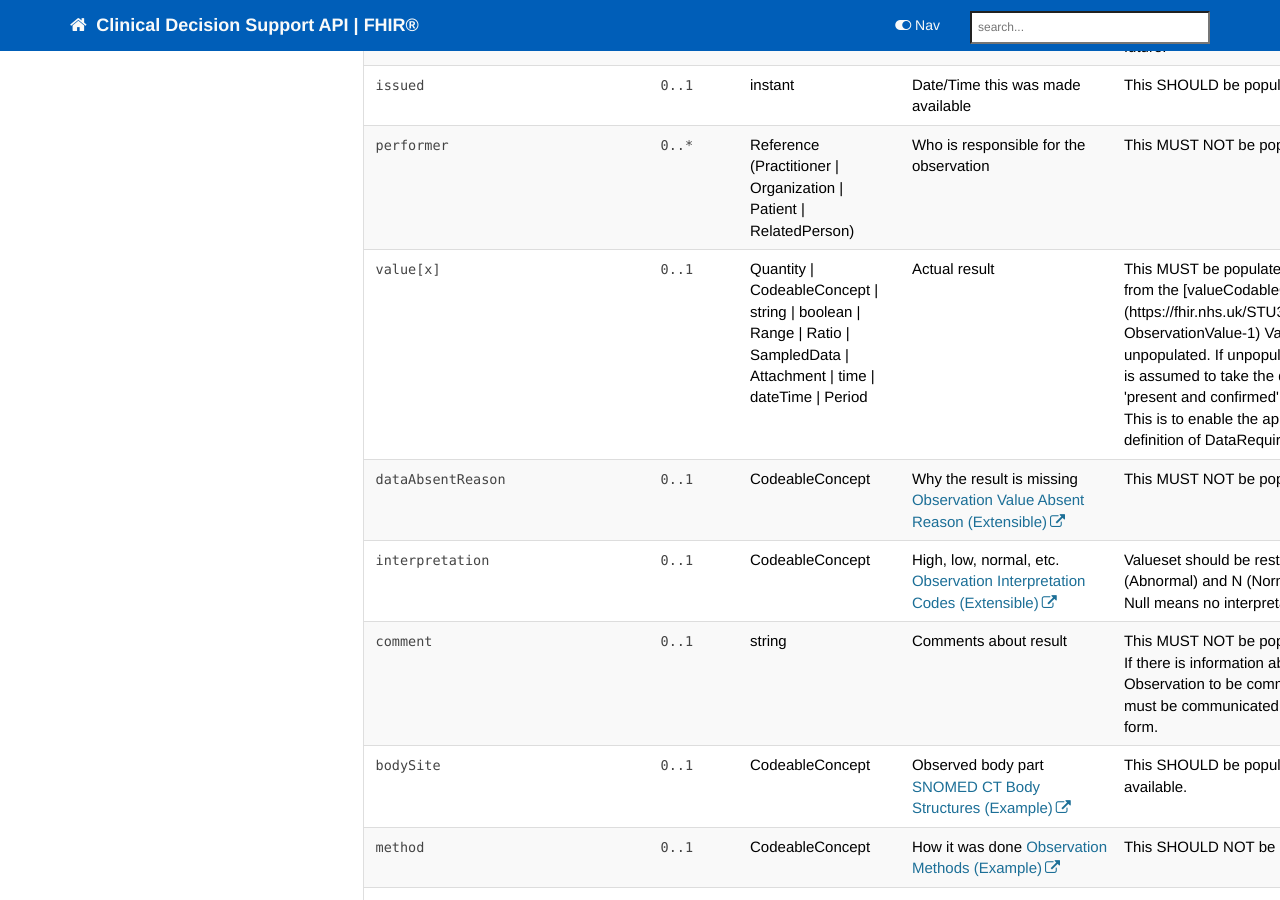
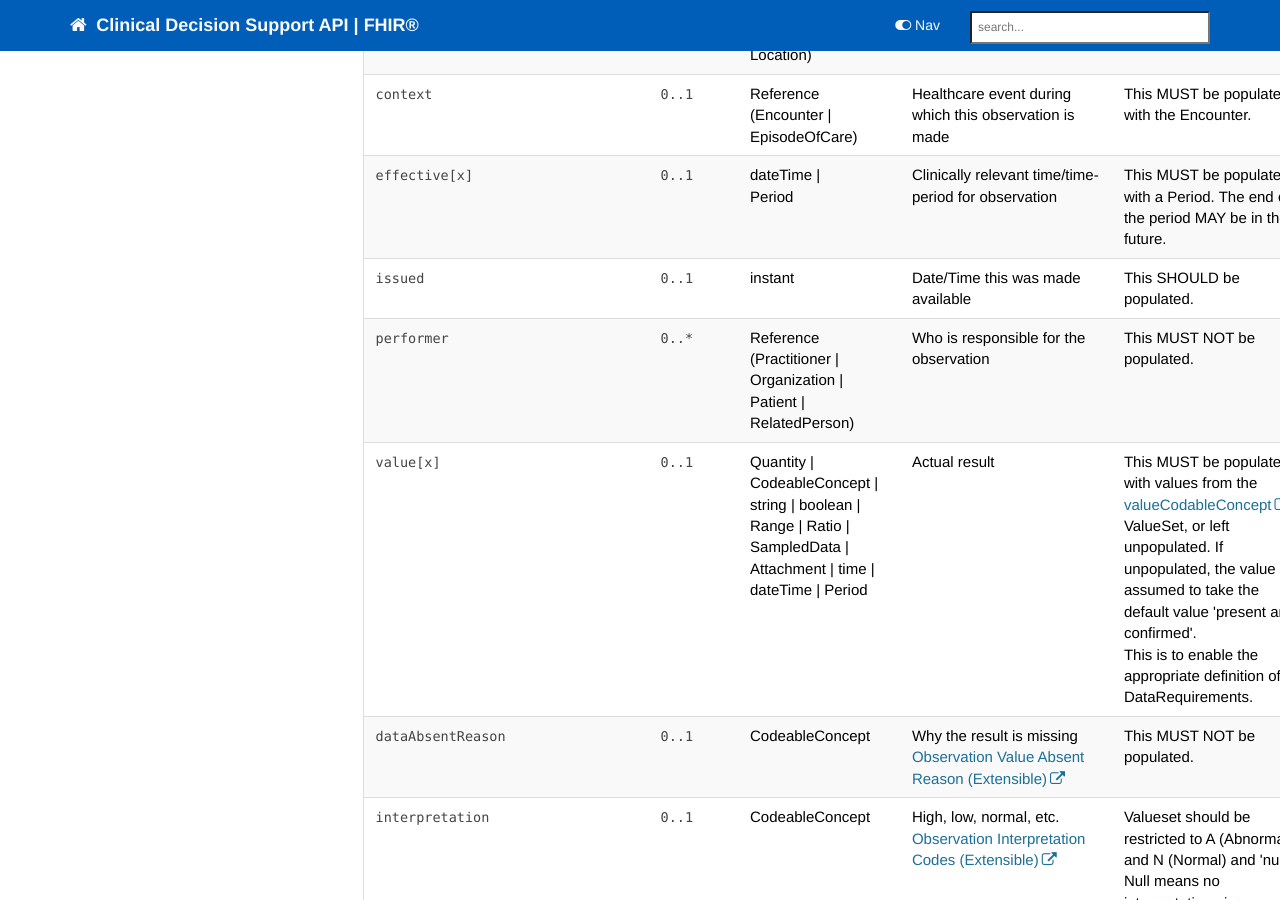
Before and after one commit to nhsconnect/FHIR-CDS, a Jekyll site: the page built from pages/explore/api_observation.md, in a window 1280 px wide and 900 px high, scrolled down 2042 px. Built offline with Jekyll 4.4.1, drawn with Linux system fonts in a browser that asks for light colours; nearby versions of some CDN libraries; comment, search, counter and statistics services are not loaded; part of the change alters nothing that is shown.

Commit message:
Update api_observation.md

```diff
--- a/pages/explore/api_observation.md
+++ b/pages/explore/api_observation.md
@@ -160,7 +160,7 @@ Detailed implementation guidance for an `Observation` resource in the CDS contex
       <td><code>0..1</code></td>
       <td>Quantity | CodeableConcept | string | boolean | Range | Ratio | SampledData | Attachment | time | dateTime | Period</td>
 <td>Actual result</td>
-<td>This MUST be populated with values from the [valueCodableConcept](https://fhir.nhs.uk/STU3/ValueSet/UEC-ObservationValue-1) ValueSet, or left unpopulated. If unpopulated, the value is assumed to take the default value 'present and confirmed'.<br/>
+<td>This MUST be populated with values from the <a href="https://fhir.nhs.uk/STU3/ValueSet/UEC-ObservationValue-1">valueCodableConcept</a> ValueSet, or left unpopulated. If unpopulated, the value is assumed to take the default value 'present and confirmed'.<br/>
 This is to enable the appropriate definition of DataRequirements.</td>
  </tr>
 <tr>
```
